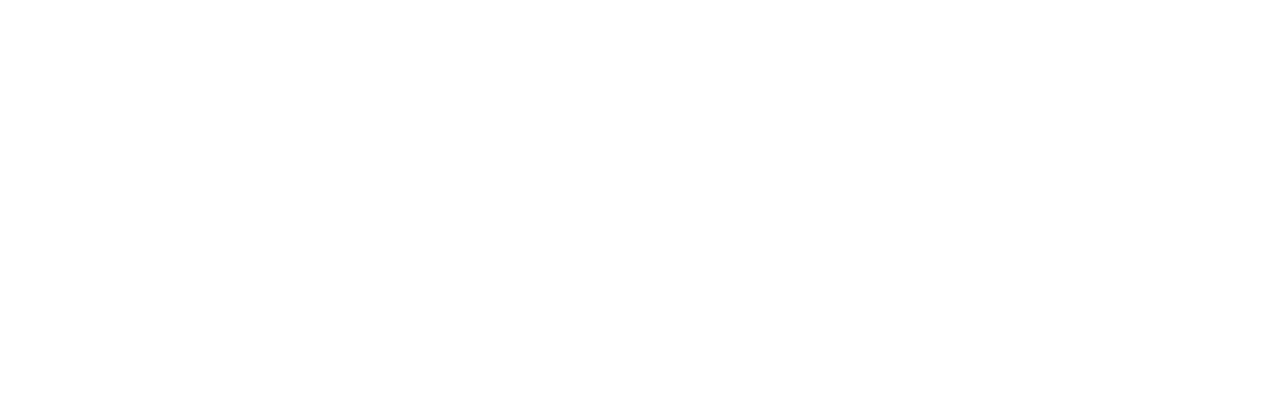
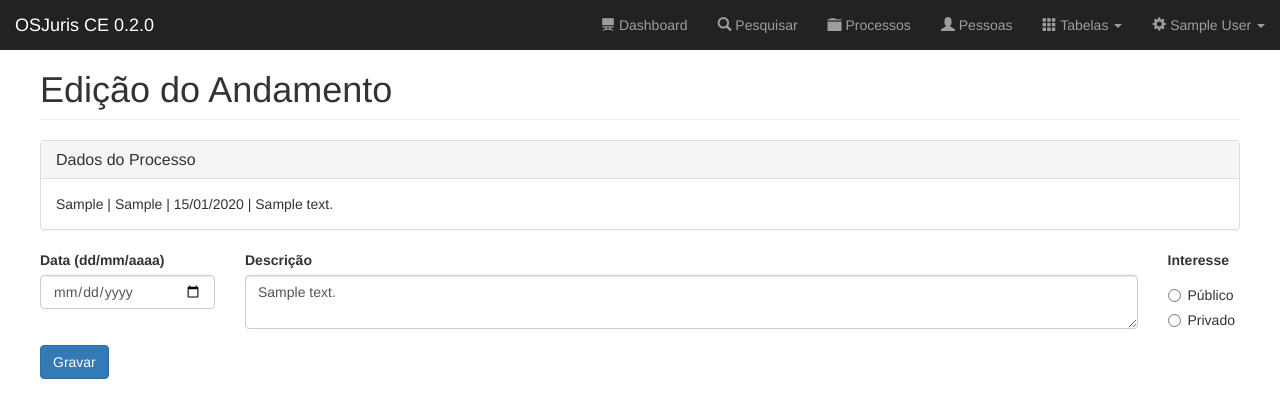
Before and after one commit to dc-ricardo/osjuris, a CodeIgniter app: page /apps/andamentos/edita/1/1 in a window 1280 px wide. Before the commit the part shown is empty. Shown: the top 418 px of the page. Run offline with CodeIgniter, Linux system fonts and the light colour scheme; the visitor is signed in with stand-in values (Sample User, id 1); tables that the repository leaves empty or names only in its code hold one stand-in row (values such as "Sample post"); some libraries are stand-ins or nearby versions.

Commit message:
Adicionado recurso de edição de Andamentos

```diff
--- a/application/controllers/Andamentos.php
+++ b/application/controllers/Andamentos.php
@@ -78,8 +78,14 @@
 	}
 }
 
-public function edita() {
-
+public function edita($idprocesso, $idandamento) {
+  $this->load->model('mprocessos');
+  $data['processo'] = $this->mprocessos->consulta($idprocesso);
+  $this->load->model('mandamentos');
+  $data['andamento'] = $this->mandamentos->consulta($idandamento);
+	$this->load->view('includes/vheader');
+	$this->load->view('vandamentosedita', $data);
+	$this->load->view('includes/vfooter');
 }
 
 public function exclui($idandamento) {
@@ -88,4 +94,20 @@
 	// $this->partes($idprocesso);
 }
 
+public function altera($idprocesso, $idandamento) {
+  $this->load->library('form_validation');
+  $this->form_validation->set_rules($this->regras());
+
+  if ($this->form_validation->run() == TRUE) {
+    $data = $this->vpostados($idprocesso);
+    $this->load->model('mandamentos');
+    $this->mandamentos->altera($idandamento, $data);
+
+		redirect('/andamentos/consulta/'.$idprocesso);
+	}
+	else {
+		$this->edita($idprocesso, $idandamento);
+	}
 }
+
+}
--- a/application/models/Mandamentos.php
+++ b/application/models/Mandamentos.php
@@ -23,4 +23,17 @@
   $this->db->delete('andamentos');
 }
 
+function consulta($id) {
+  $this->db->select('andamentos.*');
+  $this->db->from('andamentos');
+  $this->db->where('id_andamentos =', $id);
+  $query = $this->db->get();
+  return $query->result();
 }
+
+function altera($id, $registro) {
+  $this->db->where('id_andamentos', $id);
+  $this->db->update('andamentos', $registro);
+}
+
+}
--- a/application/views/vandamentos.php
+++ b/application/views/vandamentos.php
@@ -54,7 +54,7 @@
 
                     <td style="white-space:nowrap">
                       <a class="btn btn-default btn-xs"
-                        href="<?=base_url('andamentos/edita/'.$row->id_andamentos);?>">Editar</a>
+                        href="<?=base_url('andamentos/edita/'.$row->id_processos.'/'.$row->id_andamentos);?>">Editar</a>
                       <a class="btn btn-default btn-xs"
                         href="<?=base_url('andamentos/exclui/'.$row->id_andamentos);?>"
                         onclick="return confirm('Confirma exclusão desse Andamento?')">Excluir</a>
--- /dev/null
+++ b/application/views/vandamentosedita.php
@@ -0,0 +1,78 @@
+<div class="container-fluid">
+  <div class="row">
+    <div class="col-sm-12 col-sm-offset-0 col-md-12 col-md-offset-0 main">
+
+      <h1 class="page-header">Edição do Andamento</h1>
+
+      <div class="row">
+        <div class="col-md-12">
+          <div class="panel panel-default">
+            <div class="panel-heading">
+              <h3 class="panel-title">Dados do Processo</h3>
+            </div>
+            <div class="panel-body">
+              <?=$processo[0]->numero_processo;?> |
+              <?=$processo[0]->numero_interno;?> |
+              <?=nice_date($processo[0]->data_abertura, 'd/m/Y');?> |
+              <?=$processo[0]->localizacao;?>
+            </div>
+          </div>
+        </div>
+      </div>
+
+      <form class="form-group" action="<?=base_url('andamentos/altera/'.$andamento[0]->id_processos.'/'.$andamento[0]->id_andamentos);?>" method="post">
+
+        <?php
+          if (validation_errors() == TRUE) {
+            echo '<div class="row">';
+            echo '<div class="col-md-12">';
+            echo '<div class="alert alert-danger" role="alert">';
+            echo validation_errors();
+            echo '</div>';
+            echo '</div>';
+            echo '</div>';
+          }
+        ?>
+
+        <div class="row">
+          <div class="col-md-2">
+            <div class="form-group">
+              <label for="data_andamento">Data (dd/mm/aaaa)</label>
+              <input type="date" class="form-control" id="data_andamento" name="data_andamento"
+                value="<?=nice_date($andamento[0]->data_andamento, 'd/m/Y');?>">
+            </div>
+          </div>
+          <div class="col-md-9">
+            <div class="form-group">
+              <label for="descricao">Descrição</label>
+              <textarea class="form-control" id="descricao" name="descricao"><?=$andamento[0]->descricao;?></textarea>
+            </div>
+          </div>
+          <div class="col-md-1">
+            <div class="form-group">
+              <label for="visao">Interesse</label>
+
+              <div class="radio">
+                <label>
+                  <input type="radio" name="interesse" id="publico" value="<?=CINTERESSEPUBLICO;?>"
+                    <?=$andamento[0]->interesse==CINTERESSEPUBLICO?'checked':'';?>>
+                  Público
+                </label>
+              </div>
+              <div class="radio">
+                <label>
+                  <input type="radio" name="interesse" id="privado" value="<?=CINTERESSEPRIVADO;?>"
+                    <?=$andamento[0]->interesse==CINTERESSEPRIVADO?'checked':'';?>>
+                  Privado
+                </label>
+              </div>
+            </div>
+          </div>
+        </div>
+
+        <button type="submit" class="btn btn-primary">Gravar</button>
+
+      </form>
+    </div>
+  </div>
+</div>
```
